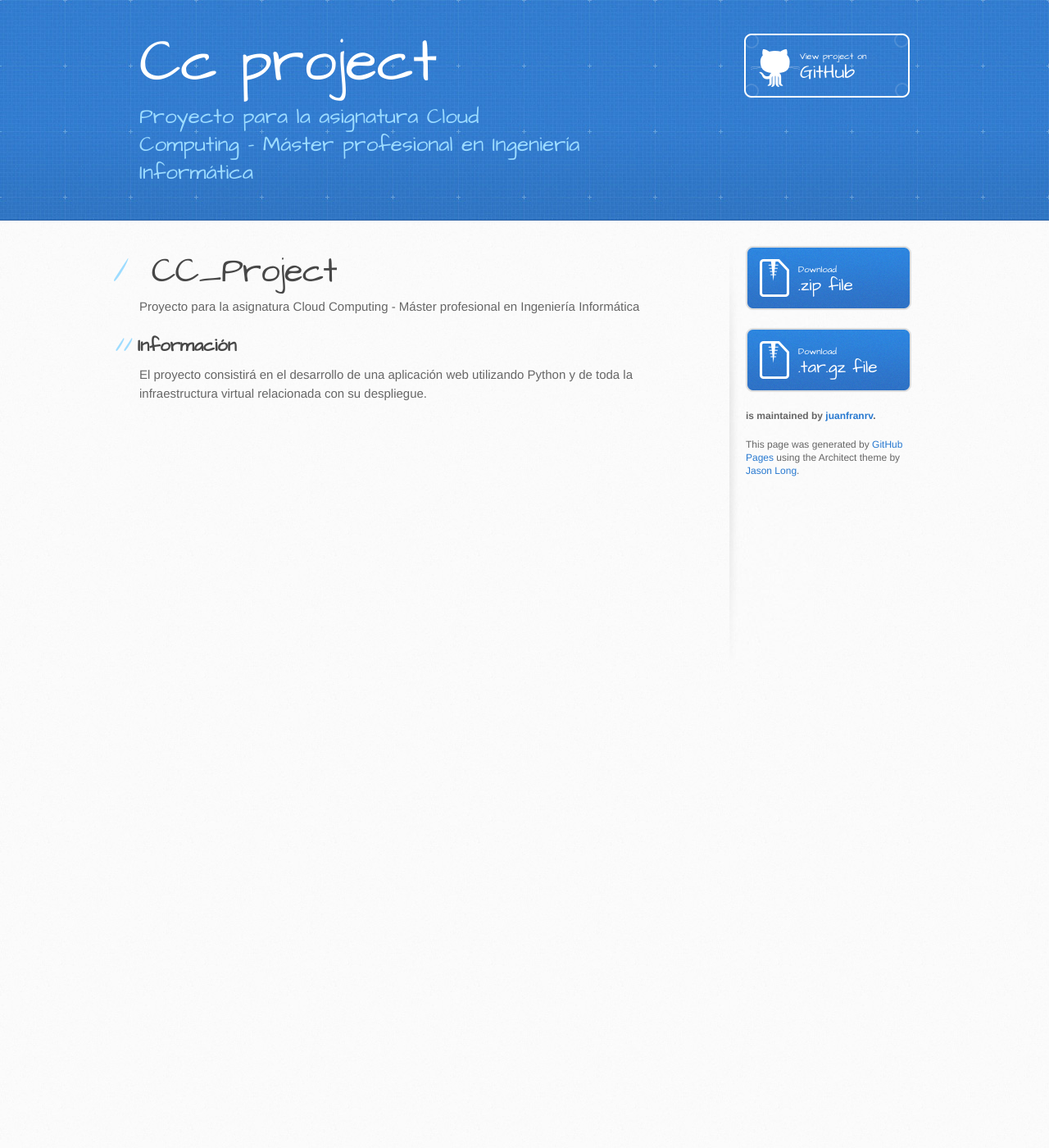
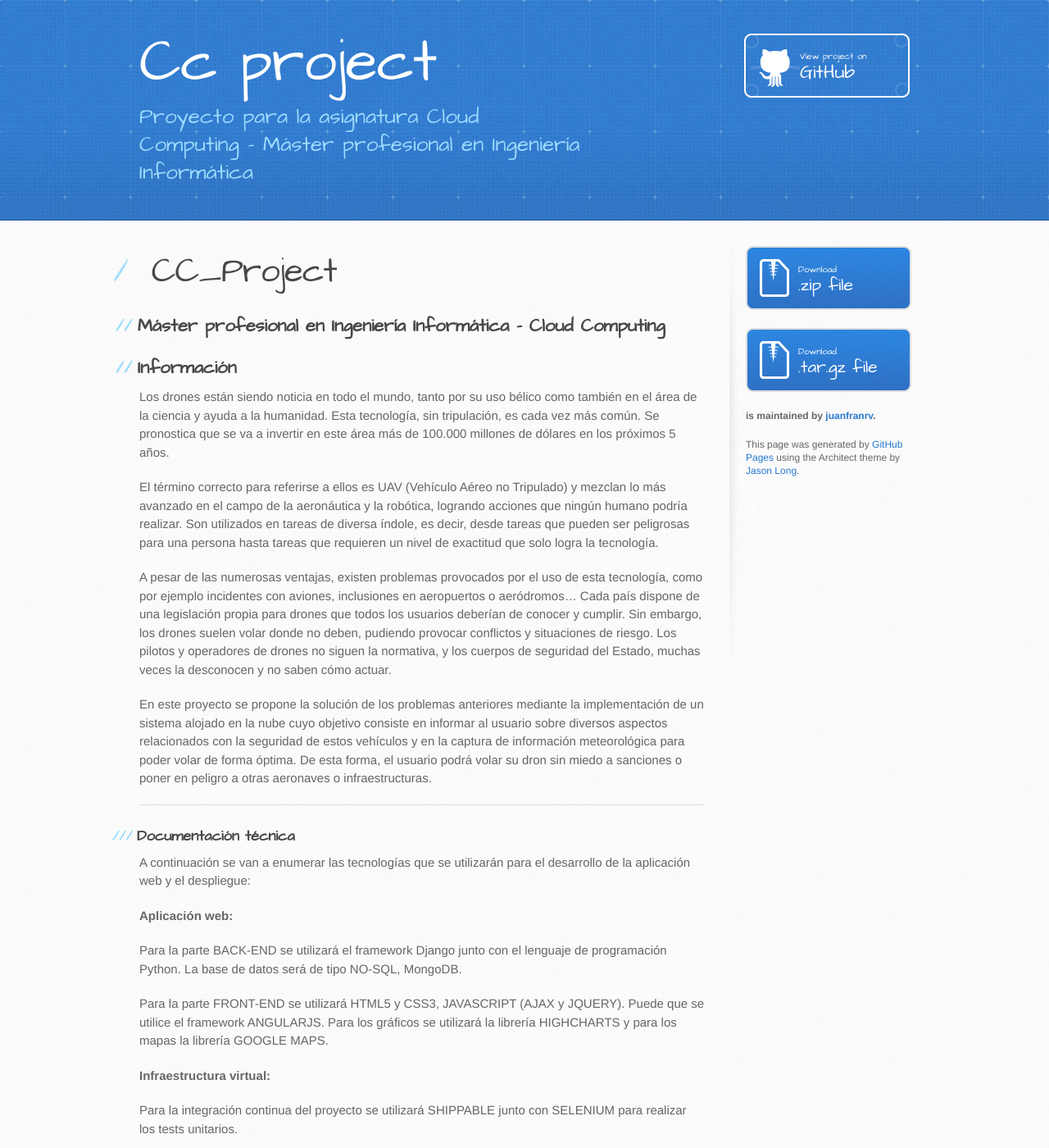
Before and after one commit to juanfranrv/CC_Project, a Jekyll site: the page built from index.md, in a window 1280 px wide and 1400 px high. Shown: the whole window at 82% size. Built offline with Jekyll 4.4.1, drawn with Linux system fonts in a browser that asks for light colours; some of the changed text lies outside the part shown.

Commit message:
Sync gh-pages with master

```diff
--- a/index.md
+++ b/index.md
@@ -2,9 +2,49 @@
 layout: index
 ---
 
-Proyecto para la asignatura Cloud Computing - Máster profesional en Ingeniería Informática
-
+## Máster profesional en Ingeniería Informática - Cloud Computing ##
 
 ## Información ##
 
-El proyecto consistirá en el desarrollo de una aplicación web utilizando Python y de toda la infraestructura virtual relacionada con su despliegue.
+Los drones están siendo noticia en todo el mundo, tanto por su uso bélico como también en el área de la ciencia y ayuda a la humanidad. Esta tecnología, sin tripulación, es cada vez más común. Se pronostica que se va a invertir en este área más de 100.000 millones de dólares en los próximos 5 años.
+
+El término correcto para referirse a ellos es UAV (Vehículo Aéreo no Tripulado) y mezclan lo más avanzado en el campo de la aeronáutica y la robótica, logrando acciones que ningún humano podría realizar. Son utilizados en tareas de diversa índole, es decir, desde tareas que pueden ser peligrosas para una persona hasta tareas que requieren un nivel de exactitud que solo logra la tecnología.
+
+A pesar de las numerosas ventajas, existen problemas provocados por el uso de esta tecnología, como por ejemplo incidentes con aviones, inclusiones en aeropuertos o aeródromos... Cada país dispone de una legislación propia para drones que todos los usuarios deberían de conocer y cumplir. Sin embargo, los drones suelen volar donde no deben, pudiendo provocar conflictos y situaciones de riesgo. Los pilotos y operadores de drones no siguen la normativa, y los cuerpos de seguridad del Estado, muchas veces la desconocen y no saben cómo actuar.
+
+En este proyecto se propone la solución de los problemas anteriores mediante la implementación de un sistema alojado en la nube cuyo objetivo consiste en informar al usuario sobre diversos aspectos relacionados con la seguridad de estos vehículos y en la captura de información meteorológica para poder volar de forma óptima. De esta forma, el usuario podrá volar su dron sin miedo a sanciones o poner en peligro a otras aeronaves o infraestructuras.
+
+***
+
+### Documentación técnica ###
+
+A continuación se van a enumerar las tecnologías que se utilizarán para el desarrollo de la aplicación web y el despliegue:
+
+**Aplicación web:**
+
+Para la parte BACK-END se utilizará el framework Django junto con el lenguaje de programación Python. La base de datos será de tipo NO-SQL, MongoDB.
+
+Para la parte FRONT-END se utilizará HTML5 y CSS3, JAVASCRIPT (AJAX y JQUERY). Puede que se utilice el framework ANGULARJS. Para los gráficos se utilizará la librería HIGHCHARTS y para los mapas la librería GOOGLE MAPS.
+
+**Infraestructura virtual:**
+
+Para la integración continua del proyecto se utilizará SHIPPABLE junto con SELENIUM para realizar los tests unitarios.
+
+Se utilizará DOCKER para crear un contenedor que nos permita instalar la aplicación junto con todas las dependencias en cualquier máquina.
+
+Para el aprovisionamiento se utilizará ANSIBLE junto con VAGRANT para la creación de las máquinas virtuales necesarias para desplegar la aplicación web.
+
+***
+
+### Requisitos de la aplicación ###
+
+La aplicación tendrá que cumplir los siguientes requisitos:
+
+* [X] Monitorización y análisis de datos atmosféricos en tiempo real.
+* [X] Seguimiento del drone utilizando el GPS incorporado. Además, se mostrarán las zonas restringidas en el área por la que vaya circulando el dron: como aeropuertos o aeródromos más cercanos, núcleos urbanos o tráfico aéreo, alertando tanto por mensaje como por sonido si se invade alguna de ellas. Se podrá consultar la altura del terreno por el que va circulando el dron y la salida/puesta de sol (prohibición de circular por la noche).
+* [X] Pronóstico de datos atmosféricos por horas o por días.
+* [X] Almacenamiento de datos monitorizados para el posterior estudio de la misión. Estudio con gráficos.
+* [X] Detección de los datos atmosféricos procedentes del METAR y TAFOR del aeropuerto más cercano por el que vaya circulando el drone en ese momento.
+* [X] Datos como la altura, velocidad y coordenadas del dron estarán actualizados constantemente mientras el dron esté volando.
+
+***
```
Also changed, not shown: README.md.
